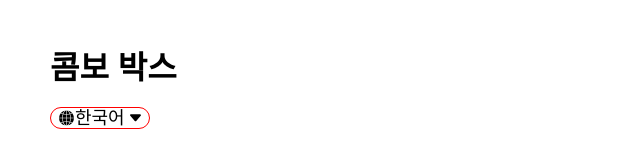
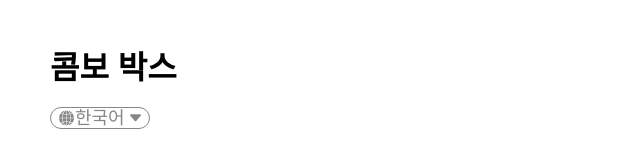
Before and after one commit to kongsh/learn-sass, a website: page src/views/components/combobox.html in a window 1280 px wide. Shown: the whole page, without its empty margins (0-640 px from the left). Drawn offline with nearby package versions, Linux system fonts and the light colour scheme; files that its build step writes are made by us from their sources; a web font is replaced by a local one.

Commit message:
라이트/다크모드 스타일 추가

```diff
--- a/src/scss/components/_combobox.scss
+++ b/src/scss/components/_combobox.scss
@@ -1,5 +1,14 @@
+@use "./../base";
+@use "./../abstracts" as *;
+@use "./icons";
+
 .combobox {
-  border: 1px solid red;
+  $lignt-text-color: $secondary-color;
+  $dark-text-color: $accent-color;
+
+  color: light-dark($lignt-text-color, $dark-text-color);
+
+  border: 1px solid currentColor;
   border-radius: 16px;
   position: relative;
   display: inline-flex;
@@ -39,6 +48,7 @@
   }
 
   select {
+    color: inherit;
     appearance: none;
     border: 0;
     padding: 0 24px;
```
